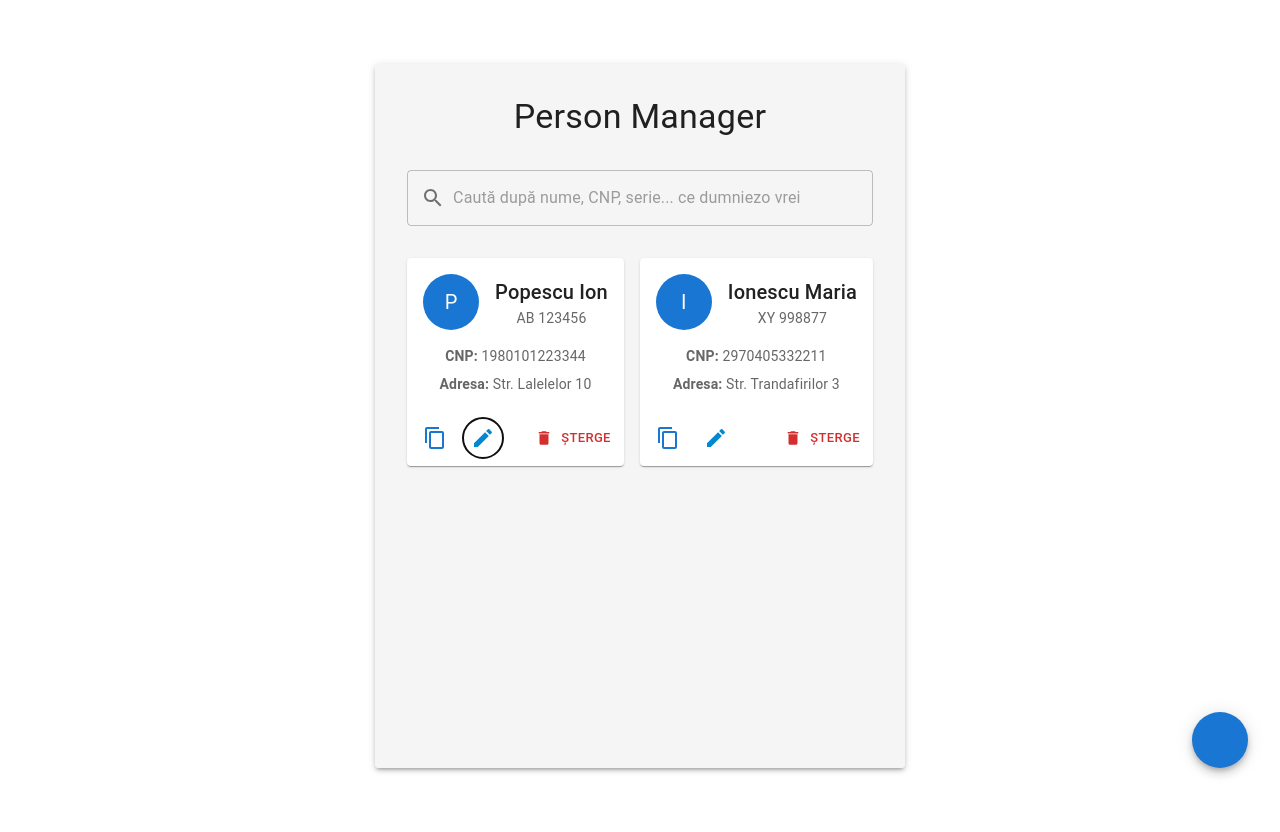
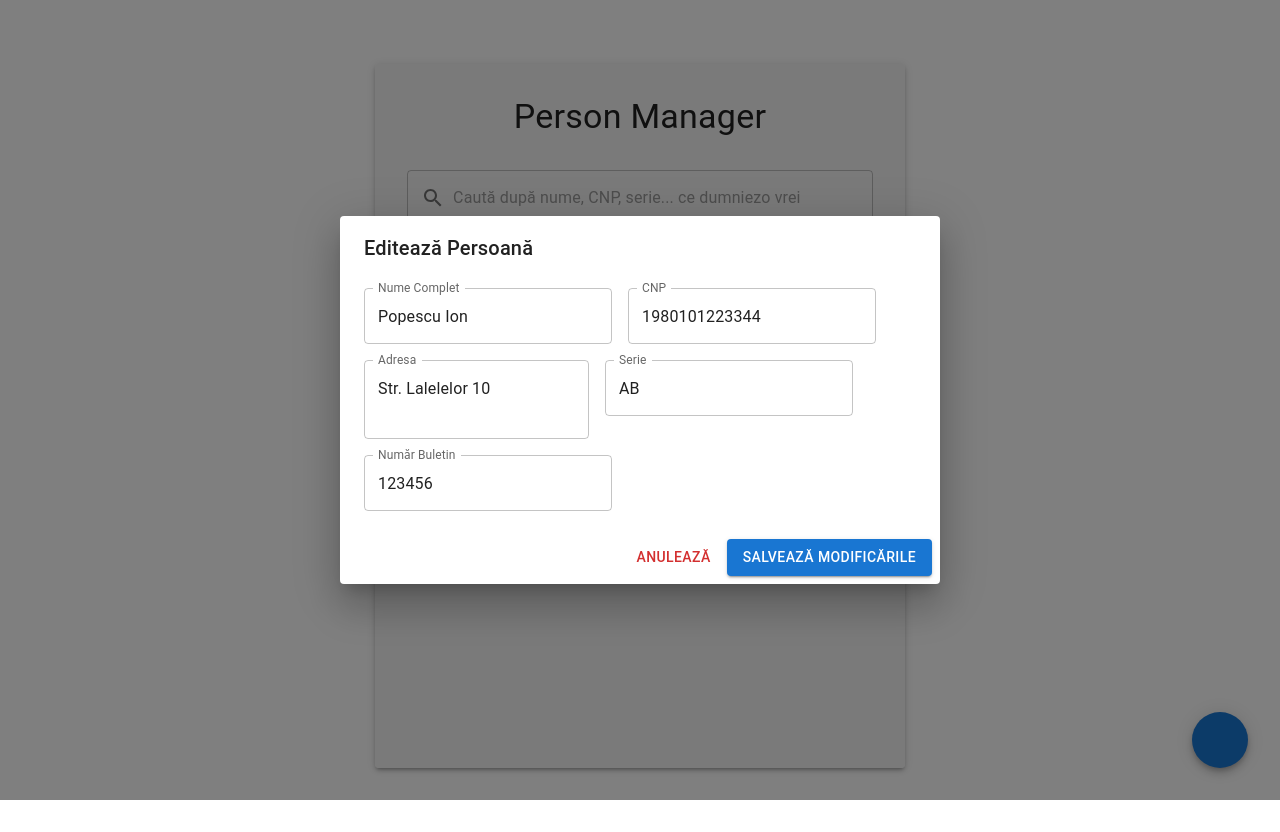
Before and after one commit to GashparFantomu/person-manager-rev2.0, a React (Vite) app in the folder person-manager/: page / in a window 1280 px wide. Both pictures are taken after a click on the button 483 px from the left and 438 px from the top of the page. Built offline with nearby package versions, Linux system fonts and the light colour scheme; some icons are missing.

Commit message:
added editing feature modified PersonForm App.jsx to implement the damn feature

```diff
--- a/person-manager/src/App.jsx
+++ b/person-manager/src/App.jsx
@@ -31,15 +31,35 @@ function App() {
   const [persons, setPersons] = useState(initialPersons);
   const [searchValue, setSearchValue] = useState("");
   const [isFormOpen, setIsFormOpen] = useState(false);
+  const [personToEdit, setPersonToEdit] = useState(null);
+
+  const handleOpenAddPerson = () => {
+    setPersonToEdit(null);
+    setIsFormOpen(true);
+  }
+
+  const handleEditPerson = (person) => {
+    setPersonToEdit(person);
+    setIsFormOpen(true);
+  }
 
   const handleAddPerson = (PersonData) => {
-    const newPerson = {
+    if(personToEdit){
+      const updatedPersons = persons.map(person =>
+        person.id === personToEdit.id ? { ...personToEdit, ...PersonData } : person
+      );
+      setPersons(updatedPersons);
+    }else{
+      const newPerson = {
       ...PersonData,
       id: Date.now(),
     };
     setPersons([...persons, newPerson]);
+
+    }
+    setIsFormOpen(false);
+    setPersonToEdit(null);
   };
-
   const handleDeletePerson = (idDeSters) => {
     if(window.confirm("Are you sure you want to delete this person?")){
       const newPersonList = persons.filter(person => person.id !== idDeSters);
@@ -71,13 +91,16 @@ function App() {
           <PersonList
             persons={filterPersons}
             onDelete={handleDeletePerson}
+            onEdit={handleEditPerson}
           />
 
           <PersonForm
             open={isFormOpen}
             onClose={() => setIsFormOpen(false)}
             onSubmit={handleAddPerson}
+            initialData={personToEdit}
           />
+
 
           {persons.length === 0 && (
             <Typography align="center" sx={{ mt: 4, color: 'text.secondary' }}>
@@ -94,7 +117,7 @@ function App() {
             bottom: 32,
             right: 32,
           }}
-          onClick={() => setIsFormOpen(true)}
+          onClick={handleOpenAddPerson}
         >
           <Add />
         </Fab>
--- a/person-manager/src/components/PersonForm.jsx
+++ b/person-manager/src/components/PersonForm.jsx
@@ -1,4 +1,4 @@
-import React, { useState } from "react";
+import React, { useState, useEffect } from "react";
 import {
   Dialog,
   DialogTitle,
@@ -9,7 +9,7 @@ import {
   Grid
 } from '@mui/material';
 
-const PersonForm = ({open, onClose, onSubmit}) => {
+const PersonForm = ({open, onClose, onSubmit, initialData}) => {
     const [formData, setFormData] = useState({
         nume: '',
         cnp: '',
@@ -18,7 +18,20 @@ const PersonForm = ({open, onClose, onSubmit}) => {
         nrBuletin: '',
         poza: null
     });
-
+    useEffect(() => {
+        if(initialData){
+            setFormData(initialData);
+        }else{
+            setFormData({
+                nume: '',
+                cnp: '',
+                adresa: '',
+                serie: '',
+                nrBuletin: '',
+                poza: null
+            });
+          }
+        }, [initialData]);
     const handleChange = (e) => {
         const { name, value } = e.target;
         setFormData(prevData => ({...prevData, [name]: value}));
@@ -26,14 +39,14 @@ const PersonForm = ({open, onClose, onSubmit}) => {
 
     const handleSubmit = () => {
         onSubmit(formData);
-        setFormData({
-            nume: '',
-            cnp: '',
-            adresa: '',
-            serie: '',
-            nrBuletin: '',
-            poza: null
-        });
+        // setFormData({
+        //     nume: '',
+        //     cnp: '',
+        //     adresa: '',
+        //     serie: '',
+        //     nrBuletin: '',
+        //     poza: null
+        // });
         onClose();
     };
 
@@ -41,7 +54,7 @@ const PersonForm = ({open, onClose, onSubmit}) => {
     return (
         <>
 <Dialog open={open} onClose={onClose} maxWidth="sm" fullWidth>
-      <DialogTitle>Adaugă Persoană Nouă</DialogTitle>
+      <DialogTitle>{initialData ? "Editează Persoană" : "Adaugă Persoană Nouă"}</DialogTitle>
 
       <DialogContent>
         <Grid container spacing={2} sx={{ mt: 1 }}>
@@ -103,7 +116,7 @@ const PersonForm = ({open, onClose, onSubmit}) => {
       <DialogActions>
         <Button onClick={onClose} color="error">Anulează</Button>
         <Button onClick={handleSubmit} variant="contained" color="primary">
-          Salvează
+          {initialData ? "Salvează Modificările" : "Adaugă Persoană"}
         </Button>
       </DialogActions>
     </Dialog>
--- a/person-manager/src/components/PersonList.jsx
+++ b/person-manager/src/components/PersonList.jsx
@@ -14,11 +14,11 @@ import {
   Snackbar,
   Alert
 } from '@mui/material';
-import { Delete, ContentCopy, Edit } from '@mui/icons-material';
+import { Delete, ContentCopy, Edit, Person } from '@mui/icons-material';
 
 
 
-const PersonList = ({persons, onDelete}) =>{
+const PersonList = ({persons, onDelete, onEdit}) =>{
   const [toastOpen, setToastOpen] = useState(false);
   const handleCopy = (person) =>{
     const text = `${person.nume}, ${person.cnp}, ${person.adresa}, ${person.serie}, ${person.nrBuletin}.`;
@@ -69,7 +69,7 @@ const PersonList = ({persons, onDelete}) =>{
                 </IconButton>
               </Tooltip>
 
-               <IconButton color="info">
+               <IconButton color="info" onClick={() => onEdit(person)}>
                   <Edit />
                 </IconButton>
 
--- a/person-manager/src/components/PersonSearch.jsx
+++ b/person-manager/src/components/PersonSearch.jsx
@@ -19,7 +19,7 @@ const PersonSearch = ({searchValue, onChange}) => {
           </InputAdornment>
         ),
       }}
-    />);
+  />);
 };
 
 export default PersonSearch;
```
Also changed, not shown: person-manager/src/components/EditPersonForm.jsx (added, +9 -0 lines), person-manager/src/components/PersonFormDialog.jsx (deleted).
